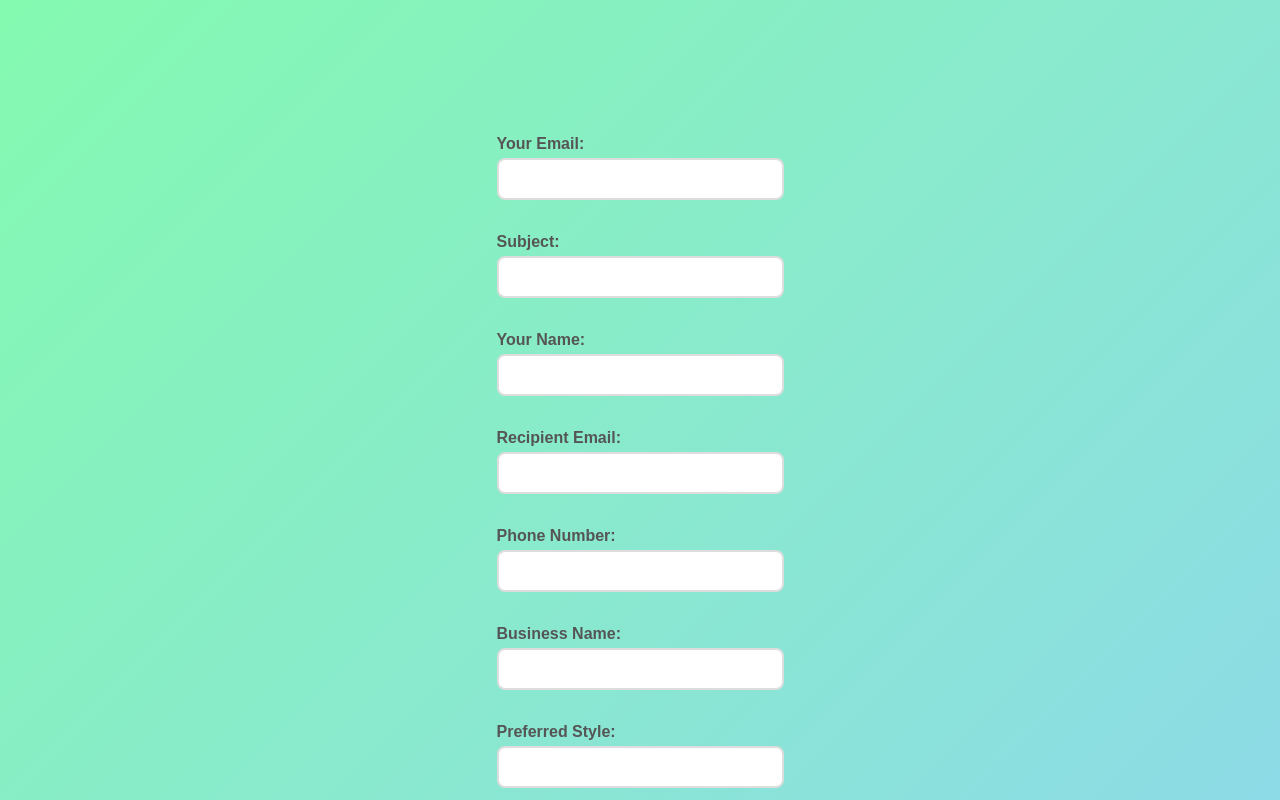
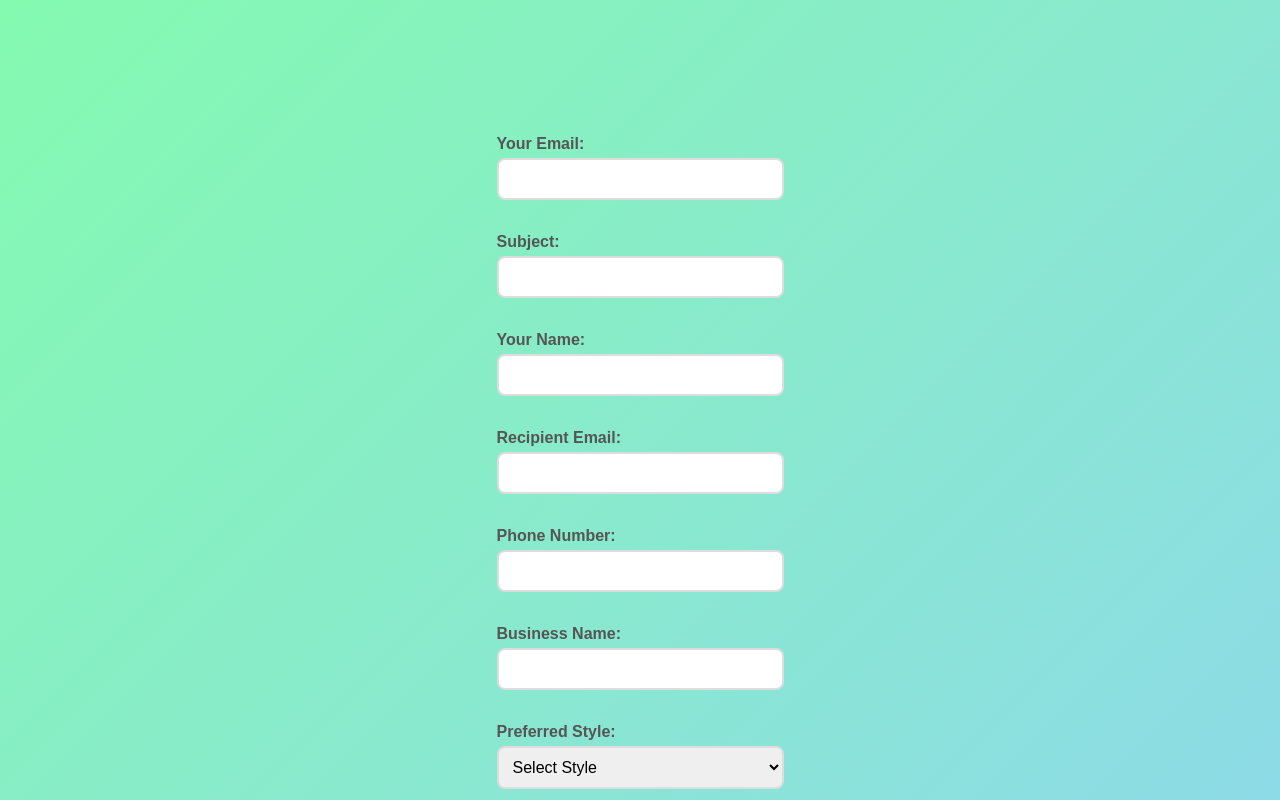
Before and after one commit to krihiga/mailbo, a website: page index.html in a window 1280 px wide. Shown: the top 800 px of the page. Drawn offline with Linux system fonts and the light colour scheme.

Commit message:
add code

```diff
--- a/index.html
+++ b/index.html
@@ -28,7 +28,13 @@
         <input type="text" id="businessName" name="businessName"><br><br>
 
         <label for="style">Preferred Style:</label>
-        <input type="text" id="style" name="style"><br><br>
+        <select id="style" name="style" required>
+            <option value="">Select Style</option>
+            <option value="minimalist">Minimalist</option>
+            <option value="modern">Modern</option>
+            <option value="vintage">Vintage</option>
+            <option value="typography">Typography</option>
+        </select><br><br>
 
         <label for="colors">Preferred Colors:</label>
         <input type="text" id="colors" name="colors"><br><br>
```
